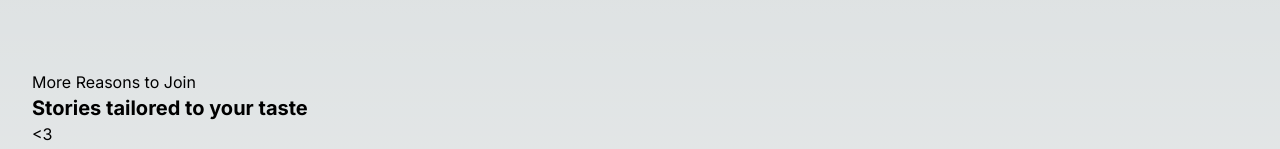
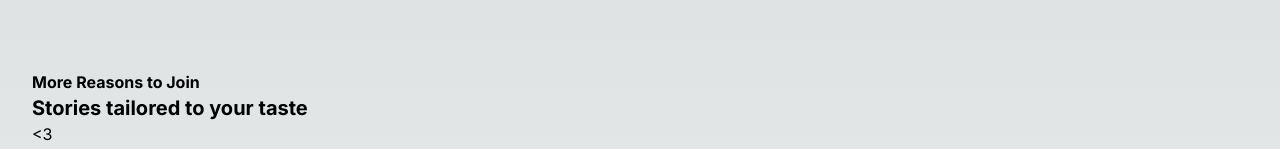
Before and after one commit to gtstarnes/nextflix, a Next.js app: page / in a window 1280 px wide. Shown: the part 362-511 px from the top of the page. Built offline with nearby package versions, Linux system fonts and the light colour scheme.

Commit message:
added style to h3

```diff
--- a/app/components/landing/reasons/Reasons.tsx
+++ b/app/components/landing/reasons/Reasons.tsx
@@ -5,7 +5,7 @@ import HomeCard from '../../HomeCard'
 const Reasons = () => {
   return (
     <HomeCard>
-      <h3>More Reasons to Join</h3>
+      <h3 className="font-bold">More Reasons to Join</h3>
       <div>
         {reasonsInfo.map(reason => {
           return (
```
